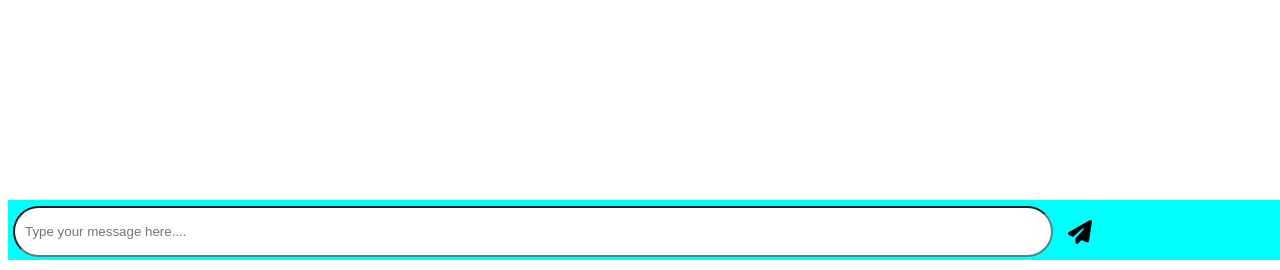
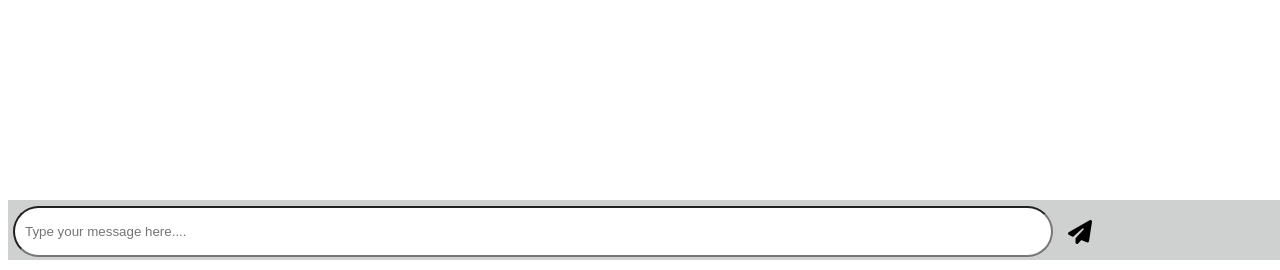
Before and after one commit to VibhorJaiswal/UI-for-chat-app, a PHP site: page / in a window 1280 px wide. Shown: the part 530-800 px from the top of the page. Run offline with PHP 8.4, Linux system fonts and the light colour scheme; some libraries are stand-ins or nearby versions.

Commit message:
Update style.css

```diff
--- a/style.css
+++ b/style.css
@@ -5,7 +5,7 @@
     width: 100%;
     height: 50px;
     padding: 5px;
-    background-color: aqua;
+    background-color: rgb(207, 209, 208);
 }
 
 .write-msg{
```
